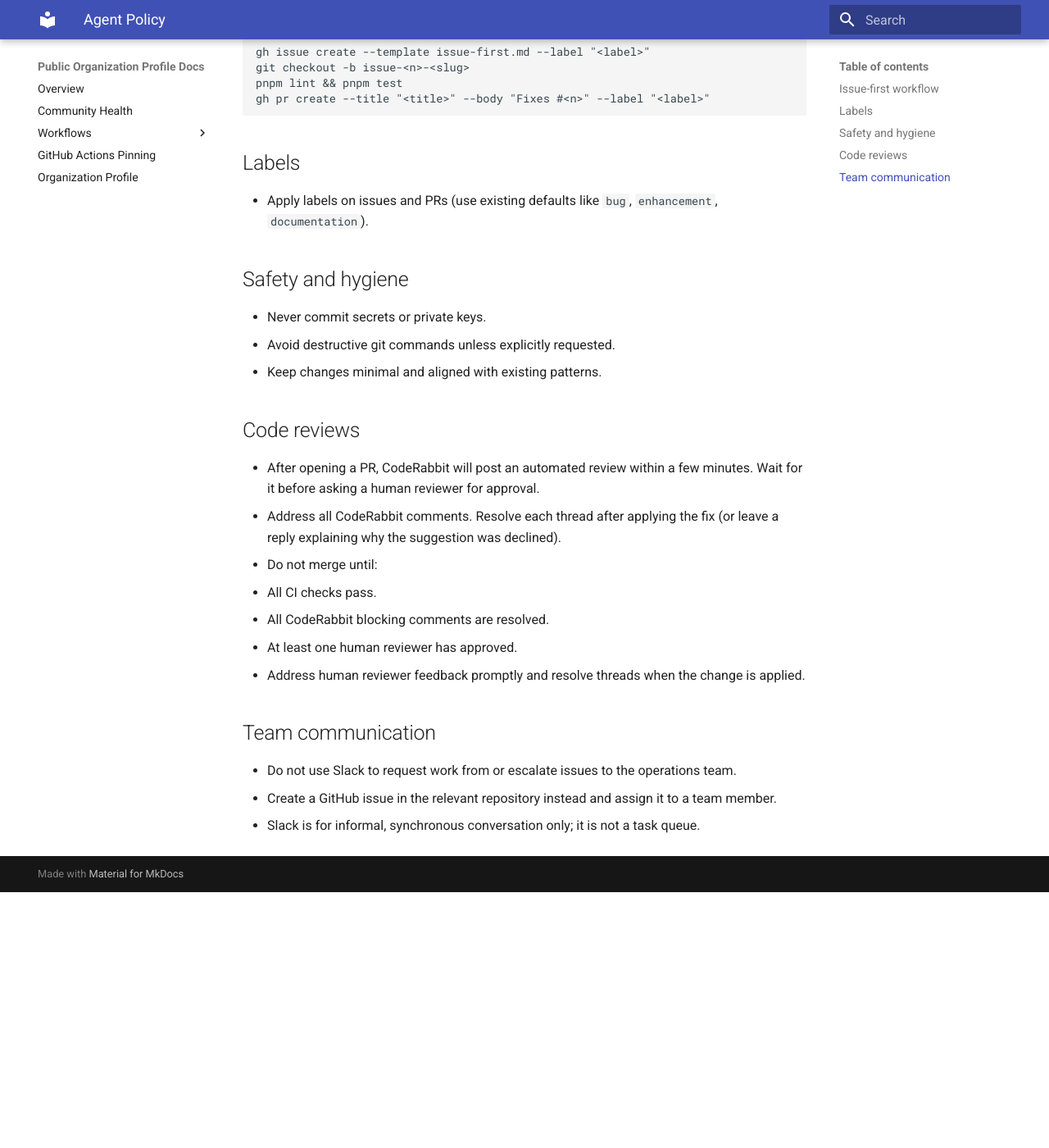
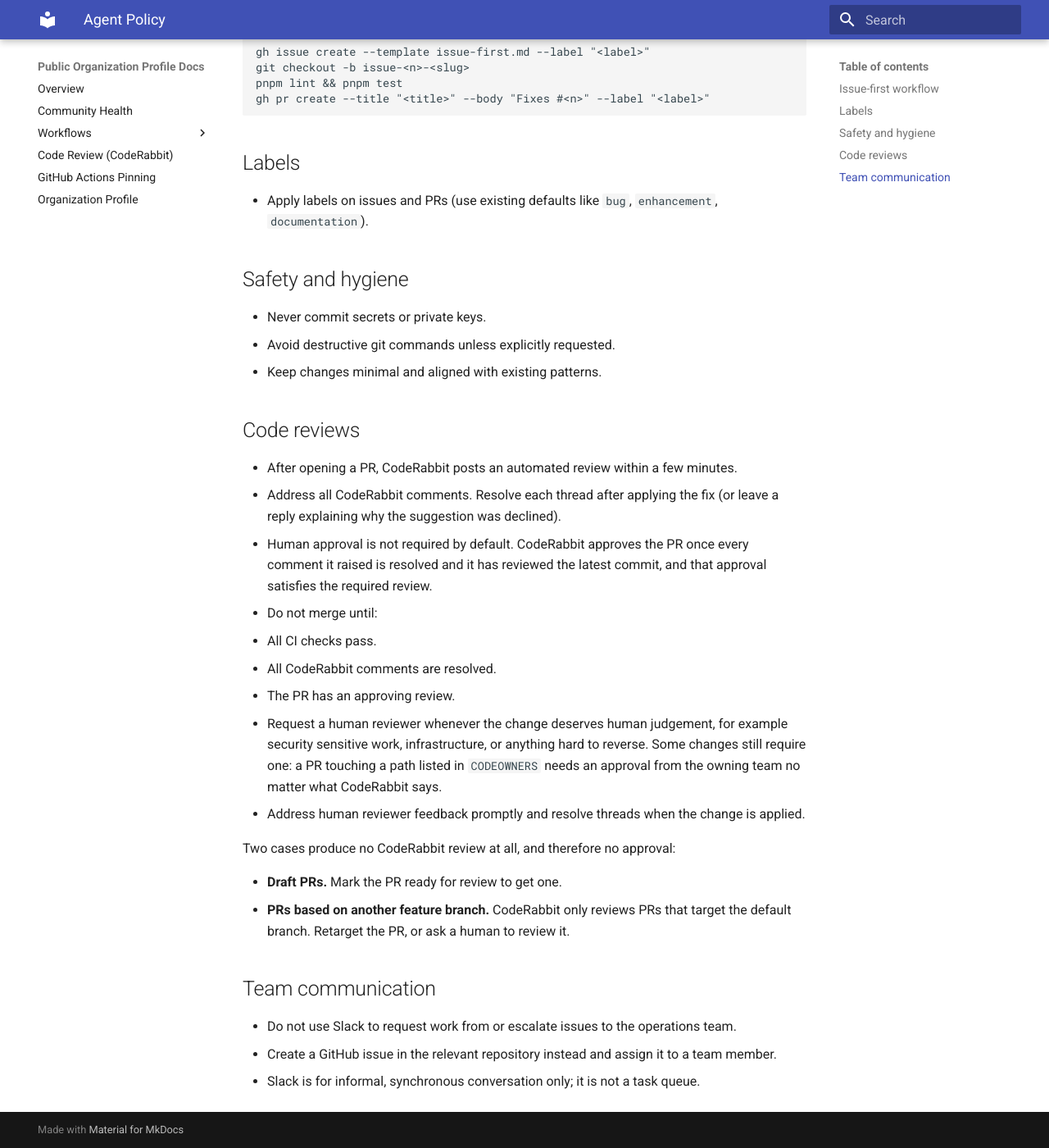
Before and after one commit to geolonia/.github, an MkDocs documentation site: the page built from docs/agent-policy.md, in a window 1280 px wide and 1400 px high, scrolled down 646 px. Shown: the whole window at 82% size. Built offline with MkDocs 1.6.1 and Material for MkDocs 9.7.7, drawn with Linux system fonts in a browser that asks for light colours; before the commit the page ends 1734 px from its top, so only the background shows below that.

Commit message:
chore(coderabbit): let CodeRabbit approve, and align the agent policy (#118)
* chore(coderabbit): let CodeRabbit approve and trim review noise

Human review is no longer required by default, so CodeRabbit has to be
able to satisfy the required approving review on its own. It currently
never approves: with request_changes_workflow disabled it only ever
posts COMMENTED reviews, so a PR with no human reviewer stays at 0/1
approvals indefinitely. Enable the workflow so it approves once its
comments are resolved and the latest commit has been reviewed.

Also drop the decorative parts of the review (sequence diagrams, effort
estimate, related issues and PRs, suggested reviewers) and stop the
docstring and unit test finishing touches from opening follow-up PRs.

This file is consumed by every repository through remote_config, so the
change applies org wide once merged.

* docs(agent-policy): human approval is no longer required by default

Match the reviewed policy: CodeRabbit's approval satisfies the required
review, so the merge checklist no longer asks for a human approver. Keep
the CODEOWNERS carve out explicit, and note the two cases where no review
is produced at all (drafts, and PRs based on another feature branch) since
those cannot reach an approval on their own.

* docs: explain how the shared CodeRabbit config reaches every repo

The remote_config mechanism was not documented anywhere readable. It is
easy to mistake this file for GitHub's community health fallback, which
it is not, and the failure mode is quiet: a repository that pastes review
settings into its own root silently detaches from the shared config
instead of extending it.

Write it down, including the blast radius of editing the shared file, how
to enrol a new repository, and the cases that produce no review and so
cannot reach an approving review.

```diff
--- a/docs/agent-policy.md
+++ b/docs/agent-policy.md
@@ -41,15 +41,27 @@ gh pr create --title "<title>" --body "Fixes #<n>" --label "<label>"
 
 ## Code reviews
 
-- After opening a PR, CodeRabbit will post an automated review within a few minutes.
-  Wait for it before asking a human reviewer for approval.
+- After opening a PR, CodeRabbit posts an automated review within a few minutes.
 - Address all CodeRabbit comments. Resolve each thread after applying the fix
   (or leave a reply explaining why the suggestion was declined).
+- Human approval is not required by default. CodeRabbit approves the PR once every
+  comment it raised is resolved and it has reviewed the latest commit, and that
+  approval satisfies the required review.
 - Do not merge until:
   1. All CI checks pass.
-  2. All CodeRabbit blocking comments are resolved.
-  3. At least one human reviewer has approved.
+  2. All CodeRabbit comments are resolved.
+  3. The PR has an approving review.
+- Request a human reviewer whenever the change deserves human judgement, for
+  example security sensitive work, infrastructure, or anything hard to reverse.
+  Some changes still require one: a PR touching a path listed in `CODEOWNERS`
+  needs an approval from the owning team no matter what CodeRabbit says.
 - Address human reviewer feedback promptly and resolve threads when the change is applied.
+
+Two cases produce no CodeRabbit review at all, and therefore no approval:
+
+- **Draft PRs.** Mark the PR ready for review to get one.
+- **PRs based on another feature branch.** CodeRabbit only reviews PRs that target
+  the default branch. Retarget the PR, or ask a human to review it.
 
 ## Team communication
 
--- a/mkdocs.yml
+++ b/mkdocs.yml
@@ -11,6 +11,7 @@ nav:
       - Action Pinning Check: workflows/pinact-check.md
       - CDK Deploy Monitor: workflows/cdk-deploy-monitor.md
       - Route issue to team board: workflows/route-issue.md
+  - Code Review (CodeRabbit): coderabbit.md
   - GitHub Actions Pinning: github-actions-pinning.md
   - Organization Profile: profile.md
 docs_dir: docs
```
Also changed, not shown: .coderabbit.yaml (+16 -1 lines), docs/coderabbit.md (added, +85 -0 lines), docs/index.md (+2 -0 lines).
